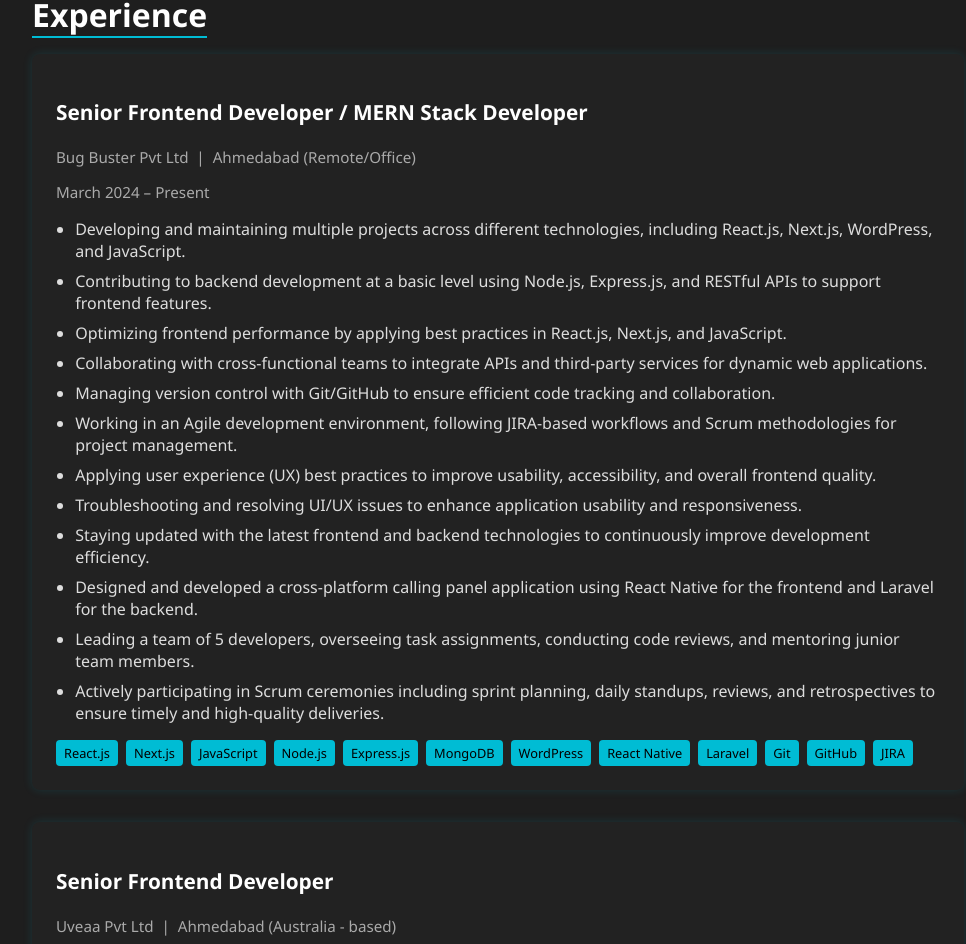
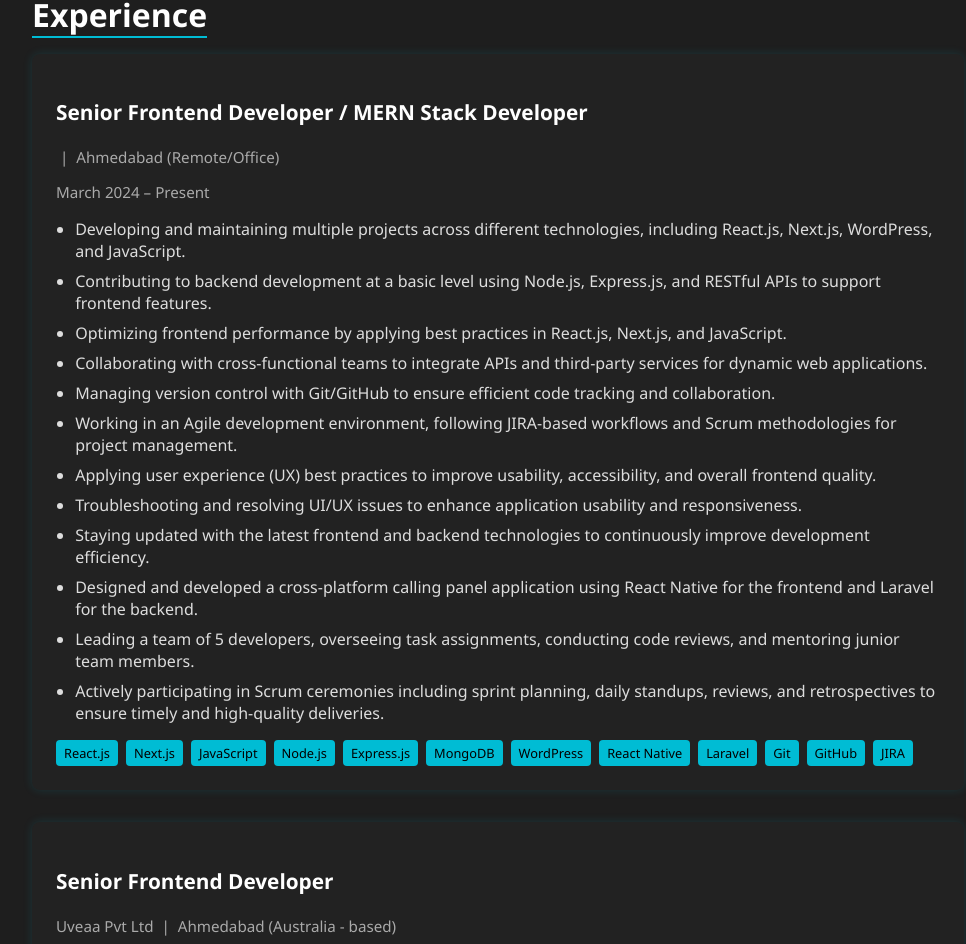
Before and after one commit to ajayn999/PortfolioWebsite, a React (Create React App) app: page / in a window 1280 px wide. Shown: the part 5943-6887 px from the top of the page, without its empty margins (252-1218 px from the left). Built offline with nearby package versions, Linux system fonts and the light colour scheme.

Commit message:
FEAT: add image of icon and change title of website

```diff
--- a/public/index.html
+++ b/public/index.html
@@ -9,7 +9,7 @@
       name="description"
       content="Web site created using create-react-app"
     />
-    <link rel="apple-touch-icon" href="%PUBLIC_URL%/logo192.png" />
+   <link rel="icon" href="img/myprojects/Ajay-icon.png">
     <!--
       manifest.json provides metadata used when your web app is installed on a
       user's mobile device or desktop. See https://developers.google.com/web/fundamentals/web-app-manifest/
@@ -24,7 +24,7 @@
       work correctly both with client-side routing and a non-root public URL.
       Learn how to configure a non-root public URL by running `npm run build`.
     -->
-    <title>React App</title>
+    <title>AJAY PARIHAR PORTFOLIO</title>
   </head>
   <body>
     <noscript>You need to enable JavaScript to run this app.</noscript>
--- a/src/data/experience.json
+++ b/src/data/experience.json
@@ -1,6 +1,6 @@
 [
   {
-    "company": "Bug Buster Pvt Ltd",
+    "company": "",
     "role": "Senior Frontend Developer / MERN Stack Developer",
     "from": "March 2024",
     "to": "Present",
```
Also changed, not shown: public/Ajay-icon.png (added), 7 other files (tests, documents, lock files or other folders).
